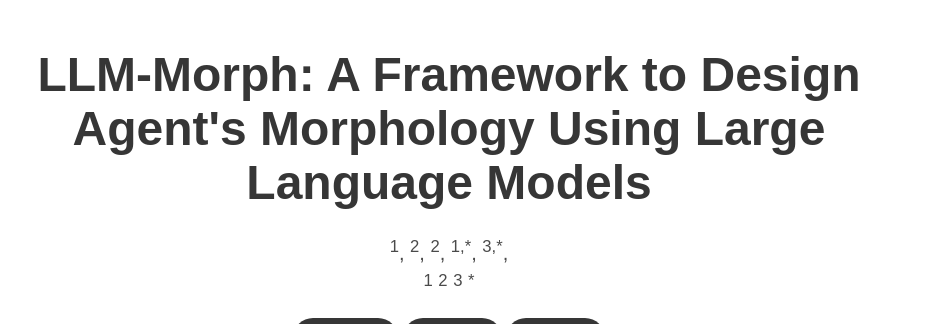
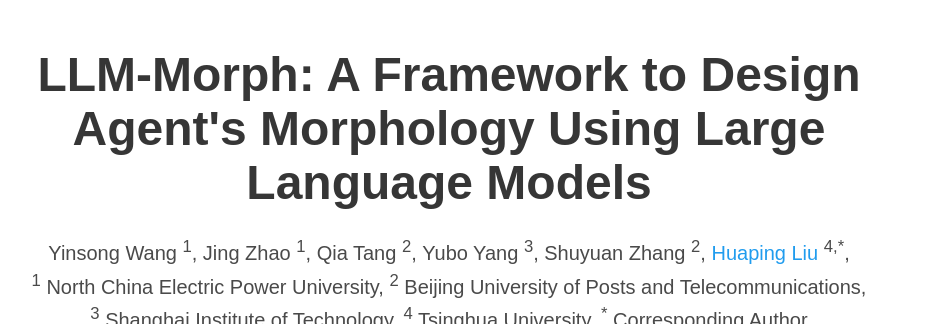
Before and after one commit to johncenavsbatista/LLM-Morph, a plain HTML site: page index.html in a window 1280 px wide. Shown: the top 324 px of the page, without its empty margins (191-1129 px from the left). Drawn offline with nearby package versions, Linux system fonts and the light colour scheme; some icons are missing; a web font is replaced by a local one.

Commit message:
add authors detail

```diff
--- a/index.html
+++ b/index.html
@@ -56,28 +56,44 @@
                         <div class="is-size-5 publication-authors">
                             <!-- Paper authors -->
                             <span class="author-block">
-                                <a href="FIRST AUTHOR PERSONAL LINK" target="_blank">
-                                    </a><sup>1</sup>,</span>
+                                    Yinsong Wang
+                                <sup>1</sup>,</span>
                             <span class="author-block">
-                                <a href="SECOND AUTHOR PERSONAL LINK" target="_blank"></a><sup>2</sup>,</span>
+                                    Jing Zhao
+                                <sup>1</sup>,</span>
                             <span class="author-block">
-                                <a href="THIRD AUTHOR PERSONAL LINK" target="_blank">
-                                    </a><sup>2</sup>,</span>
+                                    Qia Tang
+                                <sup>2</sup>,</span>
                             <span class="author-block">
-                                <a href="THIRD AUTHOR PERSONAL LINK" target="_blank">
-                                    </a><sup>1,*</sup>,</span>
+                                    Yubo Yang
+                                <sup>3</sup>,</span>
                             <span class="author-block">
-                                <a href="THIRD AUTHOR PERSONAL LINK" target="_blank">
-                                    </a><sup>3,*</sup>,</span>
-
+                                    Shuyuan Zhang
+                                <sup>2</sup>,</span>
+                            <span class="author-block">
+                                <a href="https://scholar.google.com.hk/citations?hl=zh-CN&user=HXnkIkwAAAAJ" target="_blank">
+                                    Huaping Liu
+                                </a><sup>4,*</sup>,</span>
                             </span>
                         </div>
 
                         <div class="is-size-5 publication-authors">
-                            <span class="author-block"><sup>1</sup></span>
-                            <span class="author-block"><sup>2</sup></span>
-                            <span class="author-block"><sup>3</sup></span>
-                            <span class="author-block"><sup>*</sup></span>
+                            <span class="author-block"><sup>1</sup>
+                                North China Electric Power University,
+                            </span>
+                            <span class="author-block"><sup>2</sup>
+                                Beijing University of Posts and Telecommunications,
+                            </span>
+                            <span class="author-block"><sup>3</sup>
+                                Shanghai Institute of Technology,
+                            </span>
+                            <span class="author-block"><sup>4</sup>
+                                Tsinghua University,
+                            </span>
+                            <span class="author-block"><sup>*</sup>
+                                Corresponding Author
+                            </span>
+
                         </div>
                         <div class="column has-text-centered">
                             <div class="publication-links">
@@ -161,8 +177,12 @@
 
     <section class="section">
         <div class="container is-max-desktop">
-            <h2 class="title is-4">Videos Title(Need change)</h2>
-
+            <h2 class="title is-4">Experiments and Results</h2>
+            <p style="font-size: 1.1em; line-height: 1.5em; text-align: left;">
+                We ran five experiments, each focusing on a specific aspect:<br>
+                <strong>Speed</strong>, <strong>Distance</strong>, and <strong>Energy</strong> aim to improve the robot's performance, while <strong>Charge Size</strong> and <strong>Charge Location</strong> focus on optimizing fitness.
+            </p>
+            <br>
             <!-- Task 1 -->
             <h2 class="title is-5">Speed</h2>
             <!-- Main Layout with speed_0.png spanning two rows on the left -->
```
